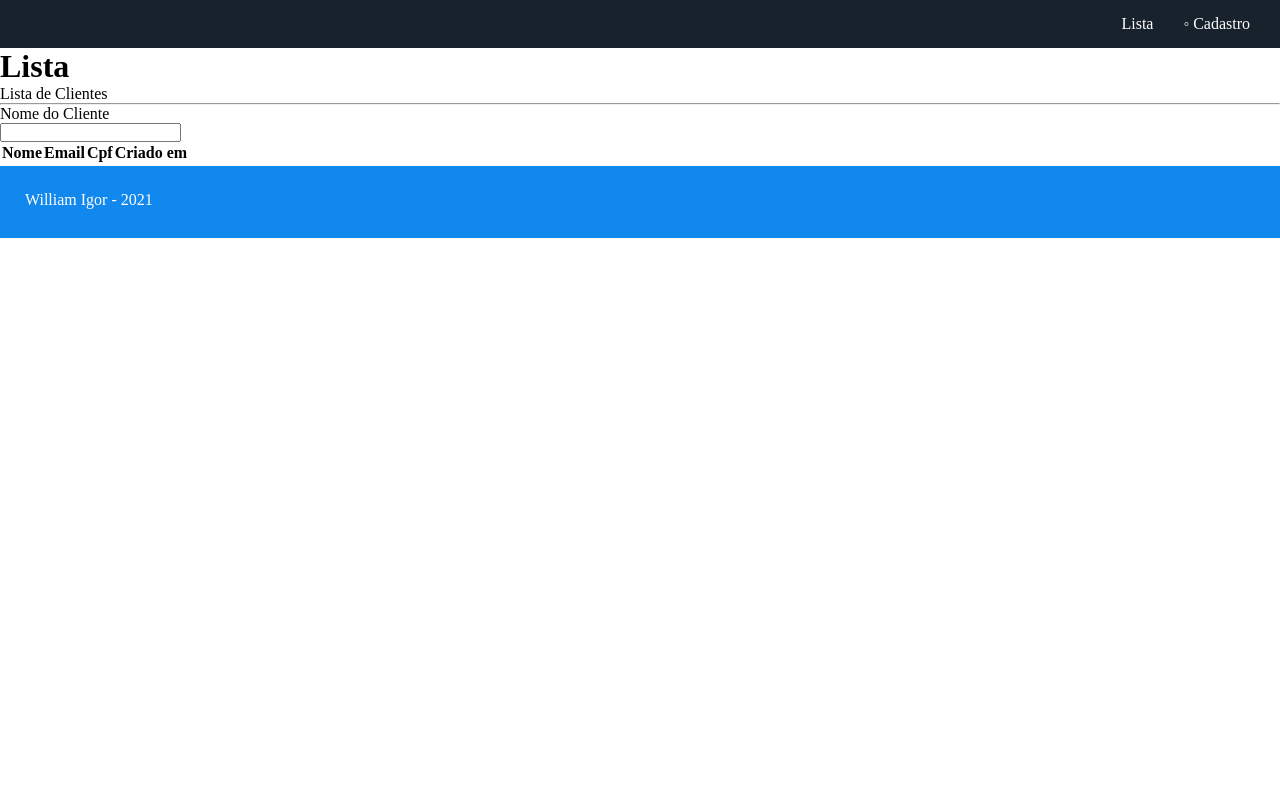
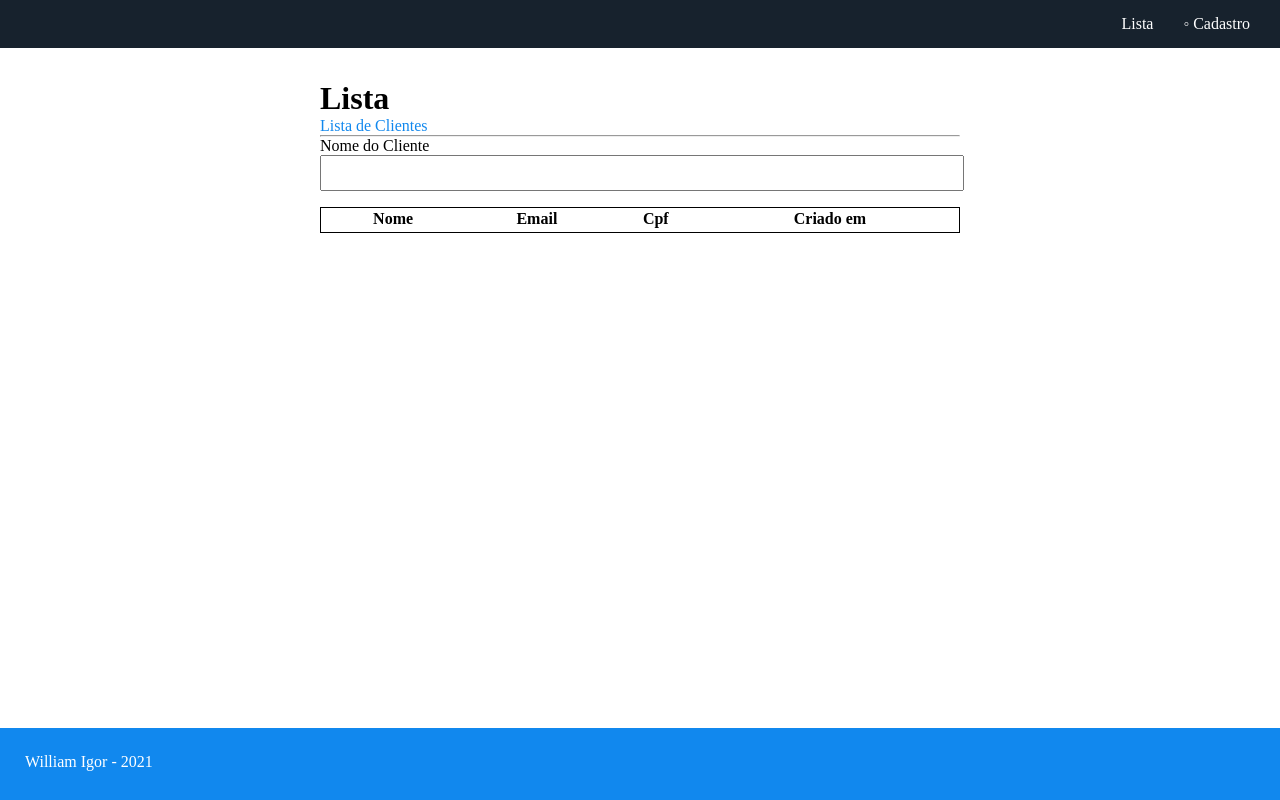
Before and after one commit to wigorbh/TSA, a Vue app: page / in a window 1280 px wide. Built offline with nearby package versions, Linux system fonts and the light colour scheme.

Commit message:
Validation with if in tag p

```diff
--- a/src/App.vue
+++ b/src/App.vue
@@ -1,25 +1,25 @@
 <template>
   <div id="app">
     <div id="nav">
-      <router-link class="anchor" :to="{name: 'list', params:{age}}">Lista</router-link>
+      <router-link class="anchor" :to="{name: 'list'}">Lista</router-link>
       <router-link class="anchor" :to="{name: 'register'}">&#9702; Cadastro</router-link>
     </div>
     <router-view />
   </div>
 </template>
 <script>
-export default {
-  data(){
-    return {
-      age: "teste"
-    }
-  }
-}
+
 </script>
 <style lang="scss">
 * {
   margin: 0;
   padding: 0;
+}
+
+.anchor {
+  color: #fff;
+  margin-right: 30px;
+  text-decoration: none;
 }
 
 #nav {
@@ -31,9 +31,5 @@ export default {
   width: 100%;
 }
 
-.anchor {
-  margin-right: 30px;
-  color: #fff;
-  text-decoration: none;
-}
+
 </style>
--- a/src/components/Footer.vue
+++ b/src/components/Footer.vue
@@ -11,12 +11,16 @@ export default {
 </script>
 
 <style scoped>
-.footer {
-  background: #1188ee;
-  height: 4.5rem;
-}
 .author {
   color: #fff;
   padding: 25px;
 }
+
+.footer {
+  background: #1188ee;
+  bottom:0;
+  height: 4.5rem;
+  position: fixed;
+  width:100%;
+}
 </style>
--- a/src/views/Form.vue
+++ b/src/views/Form.vue
@@ -6,13 +6,11 @@
     <form action="" v-on:submit.prevent="checkForm" class="container">
       <label class="label">Nome</label>
       <input v-model="name" class="input" type="text" />
-      <!-- <p v-if="name.length < 10 && name.length > 2"> -->
-        <!-- Nome deve ter no mínimo 10 caracteres -->
-      <!-- </p> -->
+      <p class="warning" v-if="name.length < 10 && name.length > 2">Digite o nome completo</p>
 
       <label class="label">Email</label>
       <input v-model="email" class="input" type="text" />
-      <!-- <p v-if="email">Digite um email válido</p> -->
+      <p class="warning" v-if="email.length < 10 && email.length > 2">email no formato exemplo@email.com</p>
 
       <label class="label">CPF</label>
       <input
@@ -21,7 +19,7 @@
         type="number"
         placeholder="111.111.111-01"
       />
-      <p v-if="cpf.length < 10 && cpf.length > 2">CPF com 11 digitos</p>
+      <p class="warning" v-if="cpf.length < 10 && cpf.length > 2">CPF com 11 digitos</p>
 
       <div class="flex">
         <div class="input-row">
@@ -32,6 +30,7 @@
             type="text"
             placeholder="Rua, Número e Bairro"
           />
+        <p class="warning" v-if="street.length < 10 && street.length > 2">Digite endereço completo</p>
         </div>
         <div class="input-row">
           <label class="">Estado</label>
@@ -52,6 +51,7 @@
             class="input"
             placeholder="22.222-000"
           />
+          <p class="warning" v-if="cep.length < 10 && cep.length > 2">mínimo 8 digitos</p>
         </div>
         <div class="input-row">
           <label>Cidade</label>
@@ -114,10 +114,10 @@
         <button class="button-submit">REALIZAR MATRÍCULA</button>
         <p>Informações seguras e criptografadas</p>
       </div>
+      <ul>
+        <li v-for="error in errors" :key="error">{{ error }}</li>
+      </ul>
     </form>
-    <ul>
-      <li v-for="error in errors" :key="error"> {{error}}</li>
-    </ul>
     <Footer />
   </div>
 </template>
@@ -159,9 +159,9 @@ export default {
         "2029",
         "2030",
       ],
-      name: null,
-      email: null,
-      cpf: 0,
+      name: "",
+      email: "",
+      cpf: "",
       street: "",
       UF: "",
       cep: "",
@@ -173,26 +173,34 @@ export default {
   methods: {
     checkForm() {
       this.errors = [];
+         // Ref. Regex email obtida em https://html.spec.whatwg.org/multipage/input.html#valid-e-mail-address
+      // const regex = /^[a-zA-Z0-9.!#$%&'*+/=?^_`{|}~-]+@[a-zA-Z0-9-]+(?:\.[a-zA-Z0-9-]+)*$/;
+      const nameVerify = new RegExp(/^([a-zA-Z\s]){12,100}$/);
+       if (!nameVerify.test(this.name)) {
+         this.errors.push("O nome deve ser preenchido");
+      }
 
-      // const regex = /^[a-zA-Z0-9.!#$%&'*+/=?^_`{|}~-]+@[a-zA-Z0-9-]+(?:\.[a-zA-Z0-9-]+)*$/;
-      if (!this.name) {
-        this.errors.push("O nome deve ser preenchido");
-      }
+      // const emailVerify = new RegExp(/^[a-zA-Z0-9.!#$%&'*+/=?^_`{|}~-]+@[a-zA-Z0-9](?:[a-zA-Z0-9-]{0,61}[a-zA-Z0-9])?(?:\.[a-zA-Z0-9](?:[a-zA-Z0-9-]{0,61}[a-zA-Z0-9])?)*$/);
       if (!this.email) {
         this.errors.push("Digite um email válido");
       }
       if (!this.cpf) {
-        this.errors.push("Digite o Cpf")
+        this.errors.push("Digite o Cpf");
       }
 
-      if (this.name && this.email && this.cpf) {
+      else {
         this.$router.push({
           name: "list",
           params: {
             name: this.name,
             email: this.email,
             cpf: this.cpf,
-            date: new Date(),
+            date: new Date()
+              .toLocaleString()
+              .split(/\D/)
+              .slice(0, 3)
+              .map((num) => num.padStart(2, "0"))
+              .join("/"),
           },
         });
         alert("Cadastrado com sucesso");
@@ -219,7 +227,7 @@ export default {
 };
 </script>
 
-<style lang="scss" scoped>
+<style lang="scss" >
 .container {
   margin: 2em auto;
   width: 50%;
@@ -246,7 +254,7 @@ export default {
 
 .input {
   height: 2rem;
-  width: 97%;
+  width: 100%;
 }
 
 .title-blue {
@@ -263,9 +271,9 @@ export default {
   width: 45%;
 }
 
-.button-submit:active {
-  box-shadow: rgb(23, 156, 14) 2px 2px;
-}
+// .button-submit:active {
+//   box-shadow: rgb(23, 156, 14) 2px 2px;
+// }
 
 .title-register {
   background: #eff4f9;
@@ -275,4 +283,16 @@ export default {
 .title-align {
   text-align: center;
 }
+
+.warning {
+  color: #ff0000;
+  font-size: 15px;
+}
+
+@media screen and (max-width: 600px) {
+  .container {
+    margin: 1em auto;
+    width: 90%;
+  }
+}
 </style>
--- a/src/views/List.vue
+++ b/src/views/List.vue
@@ -1,47 +1,50 @@
 <template>
   <div>
+    <div class="container">
       <h1>Lista</h1>
-    <p>Lista de Clientes</p>
+      <p class="title-blue">Lista de Clientes</p>
       <hr />
       <p>Nome do Cliente</p>
-    <input type="text" />
+      <input class="input" type="text" />
 
-    <table>
+      <table class="table">
         <tr>
           <th>Nome</th>
           <th>Email</th>
           <th>Cpf</th>
           <th>Criado em</th>
         </tr>
-      <p v-if="false" />
         <tr v-for="user in usersRegistered" :key="user.user">
           <td>{{ usersRegistered.user }}</td>
           <td>{{ usersRegistered.email }}</td>
           <td>{{ usersRegistered.cpf }}</td>
-        <td>{{ usersRegistered.date}}</td>
+          <td>{{ usersRegistered.date }}</td>
         </tr>
       </table>
+    </div>
     <Footer />
   </div>
 </template>
 
 <script>
-import Footer from '../components/Footer';
+import Footer from "../components/Footer";
 
 export default {
   name: "List",
   data() {
     return {
-      usersRegistered: [{
+      usersRegistered: [
+        {
           user: "",
           email: "",
           cpf: "",
           date: "",
-      }],
+        },
+      ],
     };
   },
   components: {
-    Footer
+    Footer,
   },
   created() {
     this.usersRegistered.user = this.$route.params.name;
@@ -53,4 +56,11 @@ export default {
 </script>
 
 <style lang="scss" scoped>
+.table {
+  border: solid black 1px;
+  margin-top: 1rem;
+  width: 100%;
+}
+
+
 </style>
```
Lines whose indentation alone changed are shown as unchanged.
